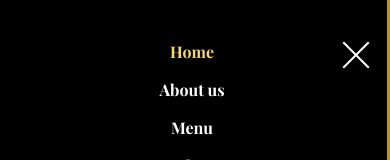
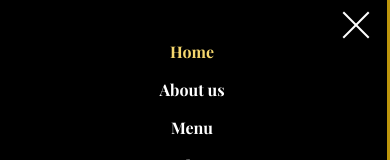
Before and after one commit to VKvashuk/Be-Latte, a website: page index.html in a window 390 px wide. Both pictures are taken after a click on the button "Открыть меню". Shown: the top 160 px of the page. Drawn offline with nearby package versions, Linux system fonts and the light colour scheme.

Commit message:
Update style.css

```diff
--- a/css/style.css
+++ b/css/style.css
@@ -50,7 +50,7 @@ body {
   transition: background-color 0.2s linear;
   display: none;
 }
-.page-header__nav-toggle--opened .page-header__nav-toggle {
+.page-header__nav-toggle.page-header__nav-toggle--opened {
   position: fixed;
 }
 .page-header__nav-toggle--closed {
```
